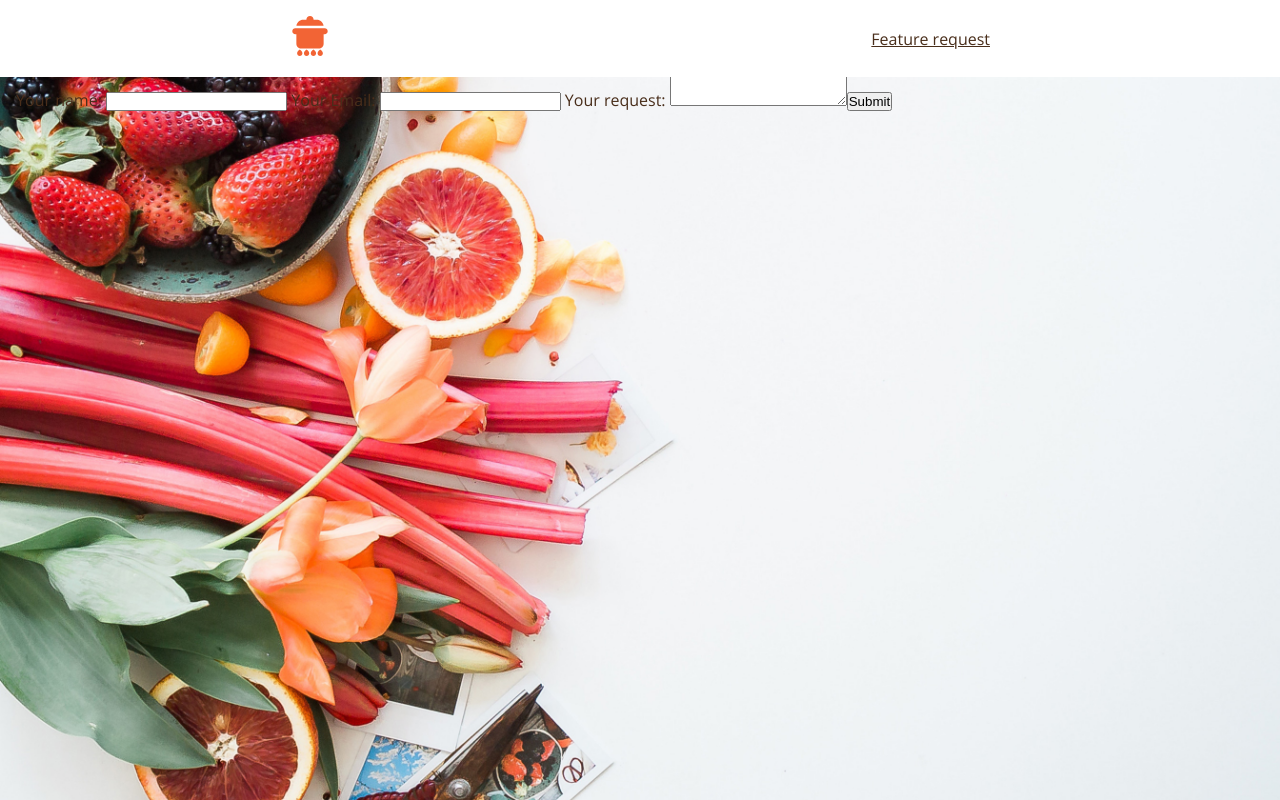
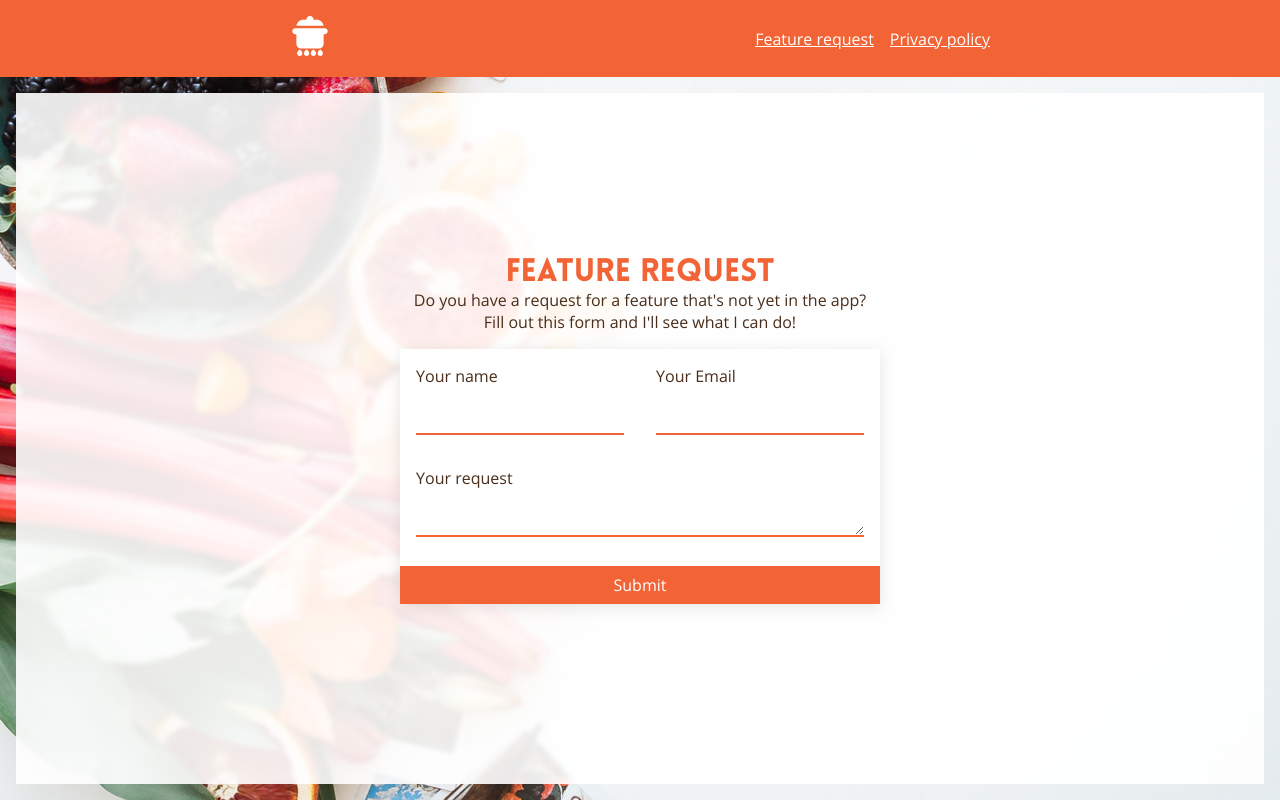
Before and after one commit to JoseeWouters/WhatDinner, a Nuxt app: page /feature-request in a window 1280 px wide. Built offline with nearby package versions, Linux system fonts and the light colour scheme.

Commit message:
Style form and add page for Privacy Policy

```diff
--- a/assets/css/base/_body.scss
+++ b/assets/css/base/_body.scss
@@ -19,10 +19,6 @@
 body {
     color: $secondary;
     font-family: 'Open Sans', sans-serif;
-    max-width: 100vw;
-    min-height: 100vh;
-    padding: 1em;
-    background: url('/images/home-background-brooke-lark.jpg') no-repeat left center /cover;
 }
 
 h1, h2, h3, h4, h5, h6 {
@@ -38,7 +34,3 @@ img {
     display: block;
     max-width: 100%;
 }
-
-.hidden {
-    visibility: hidden;
-}
--- a/assets/css/base/_variables.scss
+++ b/assets/css/base/_variables.scss
@@ -1,2 +1,3 @@
 $primary: #F26435;
 $secondary: #492e1b;
+$support: #fff;
--- a/components/app/appHeader.vue
+++ b/components/app/appHeader.vue
@@ -2,7 +2,10 @@
     <header class="header">
         <nav class="top-nav">
             <nuxt-link to="/"><icon-what-dinner/></nuxt-link>
-            <nuxt-link to="/feature-request">Feature request</nuxt-link>
+            <div class="nav-items">
+                <nuxt-link to="/feature-request" class="nav-item">Feature request</nuxt-link>
+                <nuxt-link to="/privacy-policy" class="nav-item">Privacy policy</nuxt-link>
+            </div>
         </nav>
     </header>
 </template>
@@ -20,19 +23,17 @@ export default {
 
 <style lang="scss" scoped>
 .header {
-    background-color: #fff;
+    background-color: $primary;
+    color: $support;
     width: 100%;
-    position: absolute;
-    top: 0;
-    left: 0;
     display: flex;
     justify-content: center;
     padding: 1em;
 }
 
 .logo {
-    fill: $primary;
     height: 40px;
+    fill: $support;
 }
 
 .top-nav {
@@ -42,4 +43,8 @@ export default {
     justify-content: space-between;
     align-items: center;
 }
+
+.nav-item:not(:last-child) {
+    margin-right: 1em;
+}
 </style>
--- a/layouts/default.vue
+++ b/layouts/default.vue
@@ -1,7 +1,9 @@
 <template>
     <div class="wrapper">
-        <app-header/>
-        <nuxt/>
+        <app-header ref="header"/>
+        <main class="main">
+            <nuxt/>
+        </main>
     </div>
 </template>
 
@@ -17,5 +19,26 @@ export default {
 </script>
 
 <style>
+.wrapper {
+    height: 100vh;
+    display: flex;
+    flex-direction: column;
+}
 
+.main {
+    padding: 1em;
+    background: url('/images/home-background-brooke-lark.jpg') no-repeat left center /cover;
+    flex: 1;
+}
+
+.container {
+    height: 100%;
+    display: flex;
+    flex-direction: column;
+    align-items: center;
+    justify-content: center;
+    backdrop-filter: blur(2px);
+    background: rgba(255, 255, 255, 0.9);
+    padding: 1em;
+}
 </style>
--- a/pages/feature-request.vue
+++ b/pages/feature-request.vue
@@ -1,31 +1,33 @@
 <template>
-    <main class="main">
+    <div class="container">
         <h1 class="title">Feature request</h1>
-        <form name="request" action="/thanks" method="POST" netlify-honeypot="bot-field" data-netlify="true">
+        <p>Do you have a request for a feature that's not yet in the app?</p>
+        <p>Fill out this form and I'll see what I can do!</p>
+        <form class="form" name="request" action="/thanks" method="POST" netlify-honeypot="bot-field" data-netlify="true">
             <input type="hidden" name="form-name" value="request" />
             <fieldset class="hidden">
                 <label for="bot-field">Don't fill this in if you're human</label>
                 <input name="bot-field">
             </fieldset>
 
-            <label for="Name">
-                Your name:
-            </label>
-            <input type="text" name="name">
-
-            <label>
-                Your Email:
-            </label>
-            <input type="email" name="email" />
+            <fieldset class="top">
+                <label for="Name">
+                    <span>Your name</span>
+                    <input type="text" name="name">
+                </label>
+                <label>
+                    <span>Your Email</span>
+                    <input type="email" name="email" />
+                </label>
+            </fieldset>
 
             <label for="message">
-                Your request:
+                <span>Your request</span>
+                <textarea name="message" rows="1"></textarea>
             </label>
-            <textarea name="message"></textarea>
-
             <button type="submit">Submit</button>
         </form>
-    </main>
+    </div>
 </template>
 
 <script>
@@ -33,3 +35,65 @@ export default {
 
 }
 </script>
+
+<style lang="scss" scoped>
+.form {
+    display: flex;
+    flex-direction: column;
+    background-color: $support;
+    box-shadow: 0px 3px 15px rgba(0,0,0,0.1);
+    margin: 1em;
+
+    .hidden {
+        display: none;
+    }
+
+    * {
+        outline: 0;
+        border: 0;
+        font-family: inherit;
+        font-size: inherit;
+        color: inherit;
+
+        &:focus {
+            outline: 2px solid $primary;
+            border-bottom-color: transparent;
+        }
+    }
+
+    label {
+        margin: 1em;
+
+        span {
+            display: block;
+            margin-bottom: .5em;
+        }
+    }
+
+    input, textarea {
+        border-bottom: 2px solid $primary;
+        padding-top: .5em;
+        padding-bottom: .5em;
+    }
+
+    textarea {
+        width: 100%;
+    }
+
+    .top {
+        display: flex;
+        justify-content: space-between;
+    }
+
+    button {
+        background-color: $primary;
+        color: $support;
+        padding: .5em;
+        margin-top: .5em;
+
+        &:focus {
+            outline: 0;
+        }
+    }
+}
+</style>
--- a/pages/index.vue
+++ b/pages/index.vue
@@ -1,8 +1,11 @@
 <template>
-    <main class="main">
+      <div class="container">
           <h1 class="title">What Dinner?</h1>
           <p>
-          Can't decide what to have for dinner? Store your favorite meals in the app and let it decide for you!
+              Can't decide what to have for dinner?
+          </p>
+          <p>
+              Store your favorite meals in the app and let it decide for you!
           </p>
           <section class="badges">
               <div class="badge">
@@ -20,7 +23,7 @@
                   </a>
               </div>
           </section>
-    </main>
+      </div>
 </template>
 
 <script>
@@ -31,17 +34,6 @@ export default {
 </script>
 
 <style lang="scss">
-.main {
-    padding: 1em;
-    -webkit-backdrop-filter: blur(2px);
-    backdrop-filter: blur(2px);
-    background: rgba(255, 255, 255, 0.9);
-    min-height: calc(100vh - 2em);
-    display: flex;
-    flex-direction: column;
-    align-items: center;
-    justify-content: center;
-}
 
 .badge {
     display: flex;
--- /dev/null
+++ b/pages/privacy-policy.vue
@@ -0,0 +1,40 @@
+<template>
+    <div class="container">
+        <h1 class="title">Privacy Policy</h1>
+        <div class="content">
+            <h2>
+                Data storage
+            </h2>
+            <p>
+                The meals and ingredients you put in What Dinner? are saved in the local storage of your device. This means that no one else has access to your data. It also means your meals cannot be restored when you switch phones or when you accidentally delete your meals.
+            </p>
+            <h2>
+                Access
+            </h2>
+
+            <p>
+                What Dinner? has no access to your contacts, your photos or anything else on your device.
+            </p>
+            <h2>
+                Personal Data
+            </h2>
+
+            <p>
+                What Dinner? doesn't ask personal data of you. You do not have to create an account to use the app, you remain anonymous when using What Dinner?.
+            </p>
+        </div>
+    </div>
+</template>
+
+<style lang="scss">
+.content {
+    max-width: 700px;
+    width: 100%;
+    margin-top: 1em;
+
+    h2 {
+        margin-top: 1em;
+        margin-bottom: .2em;
+    }
+}
+</style>
--- a/pages/thanks.vue
+++ b/pages/thanks.vue
@@ -1,7 +1,8 @@
 <template>
-    <main class="main">
+    <div class="container">
         <h1 class="title">Thanks!</h1>
-    </main>
+        <p>I've received your request and I'll see if I can implement it.</p>
+    </div>
 </template>
 
 <script>
```
Lines whose indentation alone changed are shown as unchanged.
